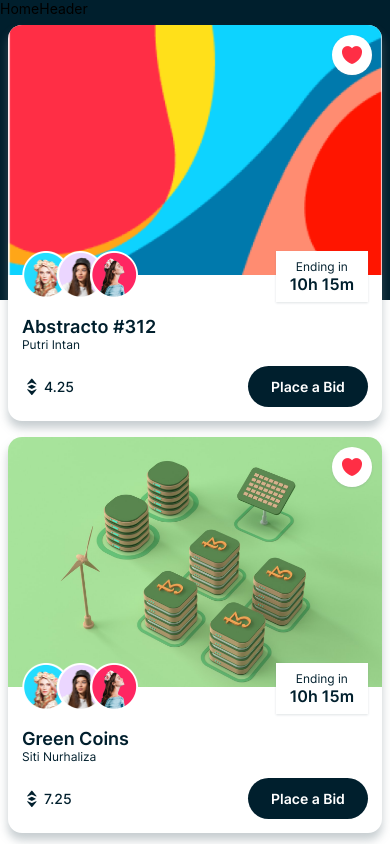
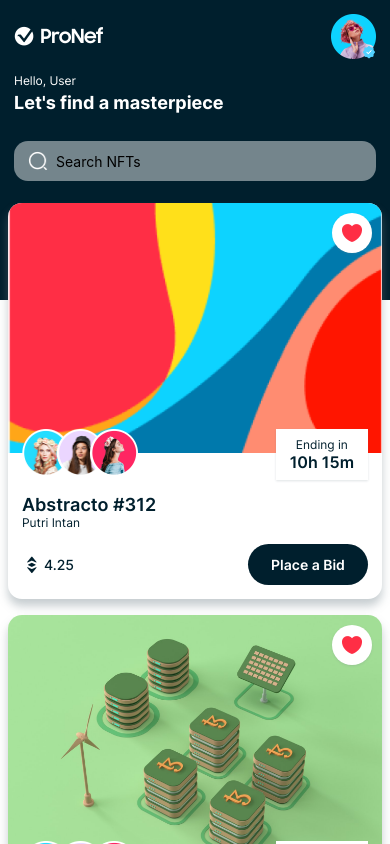
Before and after one commit to webroyit/4n1m9a-NFT-Marketplace-App, a React Native app: screen /Home in a window 390 px wide. Shown: the top 844 px of the page. Built offline with nearby package versions, Linux system fonts and the light colour scheme.

Commit message:
Add Header

```diff
--- a/components/HomeHeader.js
+++ b/components/HomeHeader.js
@@ -1,12 +1,78 @@
-import { View, Text } from 'react-native'
-import React from 'react'
+import { View, Text, Image, TextInput } from 'react-native';
+import React from 'react';
+
+import { COLORS, FONTS, SIZES, assets } from '../constants';
 
 const HomeHeader = () => {
   return (
-    <View>
-      <Text>HomeHeader</Text>
+    <View style={{
+      backgroundColor: COLORS.primary,
+      padding: SIZES.font,
+    }}>
+      <View style={{
+        flexDirection: 'row',
+        justifyContent: 'space-between',
+        alignItems: 'center'
+      }}>
+        <Image
+          source={assets.logo}
+          resizeMode="contain"
+          style={{
+            width: 90,
+            height: 25
+          }} />
+        <View style={{ width: 45, height: 45 }}>
+          <Image
+            source={assets.person01}
+            resizeMode="contain"
+            style={{
+              width: '100%',
+              height: '100%'
+            }} />
+          <Image
+            source={assets.badge}
+            resizeMode="contain"
+            style={{
+              position: 'absolute',
+              width: 15,
+              height: 15,
+              bottom: 0,
+              right: 0
+            }} />
+        </View>
+      </View>
+
+      <View style={{ marginVertical: SIZES.font }}>
+        <Text style={{ fontFamily: FONTS.regular, fontSize: SIZES.small, color: COLORS.white }}>
+          Hello, User
+        </Text>
+        <Text style={{ fontFamily: FONTS.bold, fontSize: SIZES.large, color: COLORS.white, marginTop: SIZES.base / 2 }}>
+          Let's find a masterpiece
+        </Text>
+      </View>
+
+      <View style={{ marginTop: SIZES.font }}>
+        <View style={{
+          width: '100%',
+          borderRadius: SIZES.font,
+          backgroundColor: COLORS.gray,
+          flexDirection: 'row',
+          alignItems: 'center',
+          paddingHorizontal: SIZES.font,
+          paddingVertical: SIZES.small - 2
+        }}>
+          <Image
+            source={assets.search}
+            resizeMode="contain"
+            style={{ width: 20, height: 20, marginRight: SIZES.base }} />
+          <TextInput
+            placeholder='Search NFTs'
+            style={{ flex: 1 }}
+            onChangeText={() => {}} />
+        </View>
+      </View>
     </View>
   )
 }
 
-export default HomeHeader
+export default HomeHeader;
```
